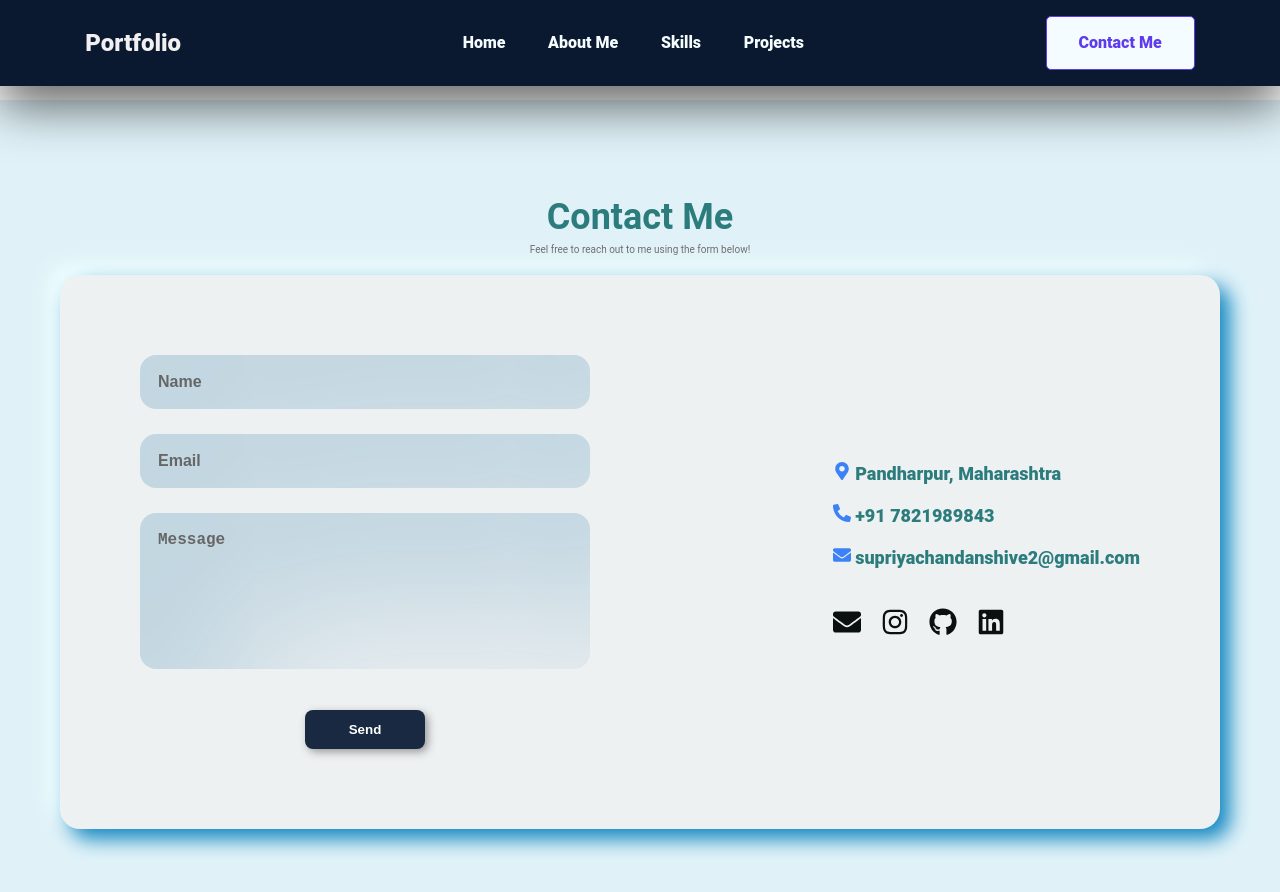
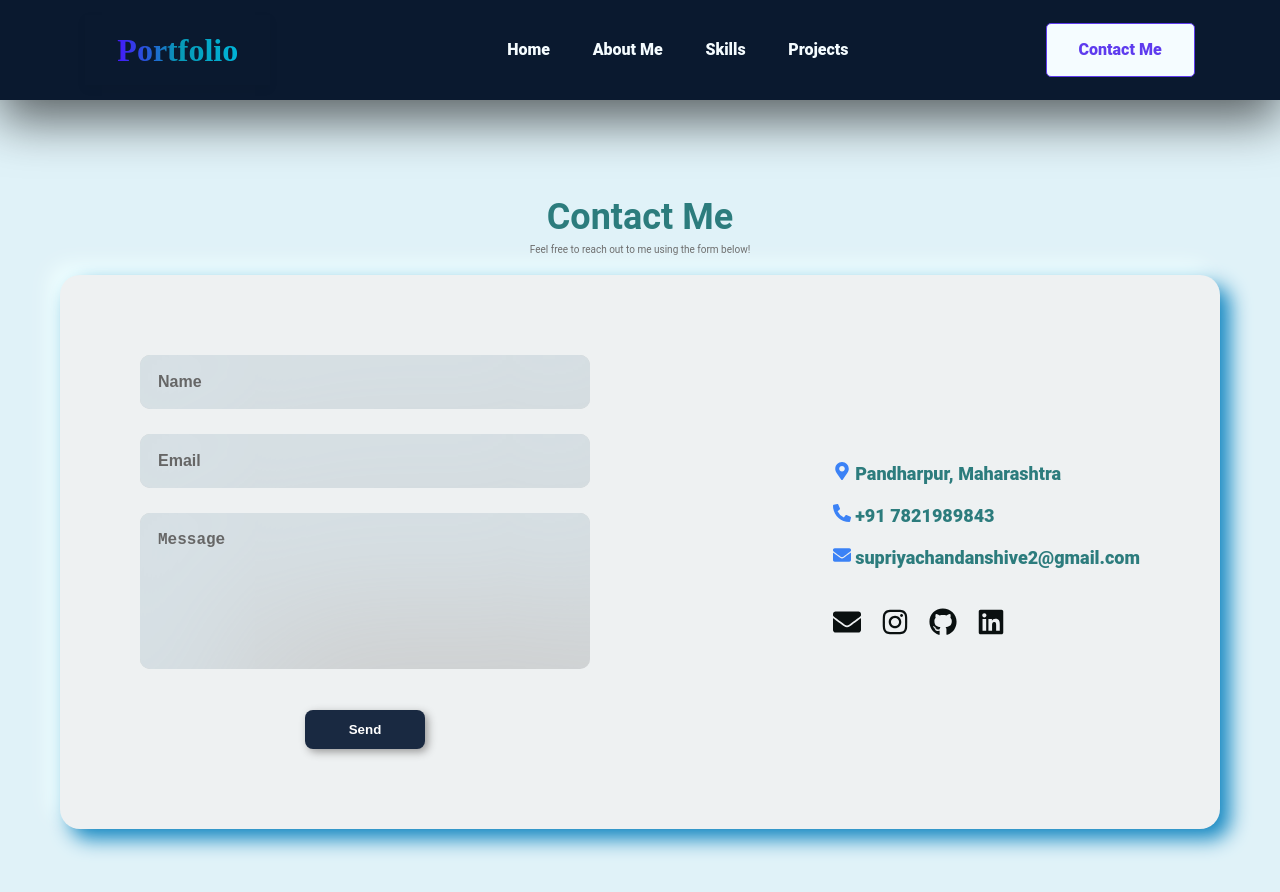
Before and after one commit to supriyadev-web/portfolio-Frontend, a React (Vite) app: page /contact in a window 1280 px wide. Shown: the top 892 px of the page. Built offline with nearby package versions, Linux system fonts and the light colour scheme.

Commit message:
Update logo

```diff
--- a/src/Pages/Home/Contact.css
+++ b/src/Pages/Home/Contact.css
@@ -57,9 +57,9 @@
   .form-input {
     padding: 18px;
     border: none;
-    border-radius: 16px;
-    background: #eef1f2;
-    box-shadow: inset 100px 100px 150px #c0d5e0;
+    border-radius: 10px;
+    background: #cdcdcd;
+    box-shadow: inset 100px 100px 150px #d7e1e6;
     font-size: 16px;
     font-weight: 800;
     color: #333;
--- a/src/Pages/Home/Navbar.css
+++ b/src/Pages/Home/Navbar.css
@@ -36,17 +36,64 @@
     width: fit-content;
   } */
 
-  .logo {
-    width: 40px;
-    height: 40px;
+
+ /* Header container */
+.portfolio-header {
+  padding: 1rem 2rem;
+  box-shadow: 0 4px 10px rgba(0, 0, 0, 0.05);
+  position: sticky;
+  top: 0;
+  z-index: 999;
+  display: flex;
+  align-items: center;
+  justify-content: space-between;
+}
+
+/* Logo and Text */
+.logo-box {
+  display: flex;
+  align-items: center;
+}
+
+.logo {
+  width: 40px;
+  height: 40px;
+  margin-right: 10px;
+}
+
+/* Portfolio text */
+.portfolio-text {
+  font-size: 2rem;
+  font-family: emoji;
+  font-weight: 900;
+  color: #1f2937;
+  text-decoration: none;
+  transition: all 0.3s ease;
+}
+
+/* Hover effect */
+.portfolio-text:hover {
+  color: #5e3bee;
+}
+
+/* Gradient text effect */
+.gradient-text {
+  background: linear-gradient(to right, #4517fb, #0899b6, #00b4d8);
+  -webkit-background-clip: text;
+  -webkit-text-fill-color: transparent;
+}
+
+/* Responsive */
+@media (max-width: 768px) {
+  .portfolio-header {
+    padding: 1rem 1.2rem;
   }
 
-  .portfolio-header .portfolio-text {
+  .portfolio-text {
     font-size: 1.5rem;
-    font-weight: 900;
-    color: rgb(241, 239, 239);
-    text-decoration: none;
   }
+}
+
 
   .btn-outline-primary{
     font-weight: 900;
--- a/src/Pages/Home/Navbar.jsx
+++ b/src/Pages/Home/Navbar.jsx
@@ -35,20 +35,15 @@ const navigate = useNavigate()
 
   return (
     <nav className={`navbar ${navActive ? "active" : ""}`}>
-      <div class="portfolio-header">
-        {/* <!-- <img src="./img/FASHION.svg" alt="Logo" class="logo" /> --> */}
-        <Link
-          onClick={closeMenu}
-          spy={true}
-          smooth={true}
-          offset={-70}
-          duration={500}
-          to="/"
-          className="portfolio-text"
-        >
-          Portfolio
-        </Link>
-      </div>
+      <header className="portfolio-header">
+        <div className="logo-box">
+          {/* You can uncomment logo if needed */}
+          {/* <img src="/img/logo.svg" alt="Logo" className="logo" /> */}
+          <Link to="/" onClick={closeMenu} className="portfolio-text">
+            <span className="gradient-text">Portfolio</span>
+          </Link>
+        </div>
+      </header>
 
       <a
         className={`nav__hamburger ${navActive ? "active" : ""}`}
```
